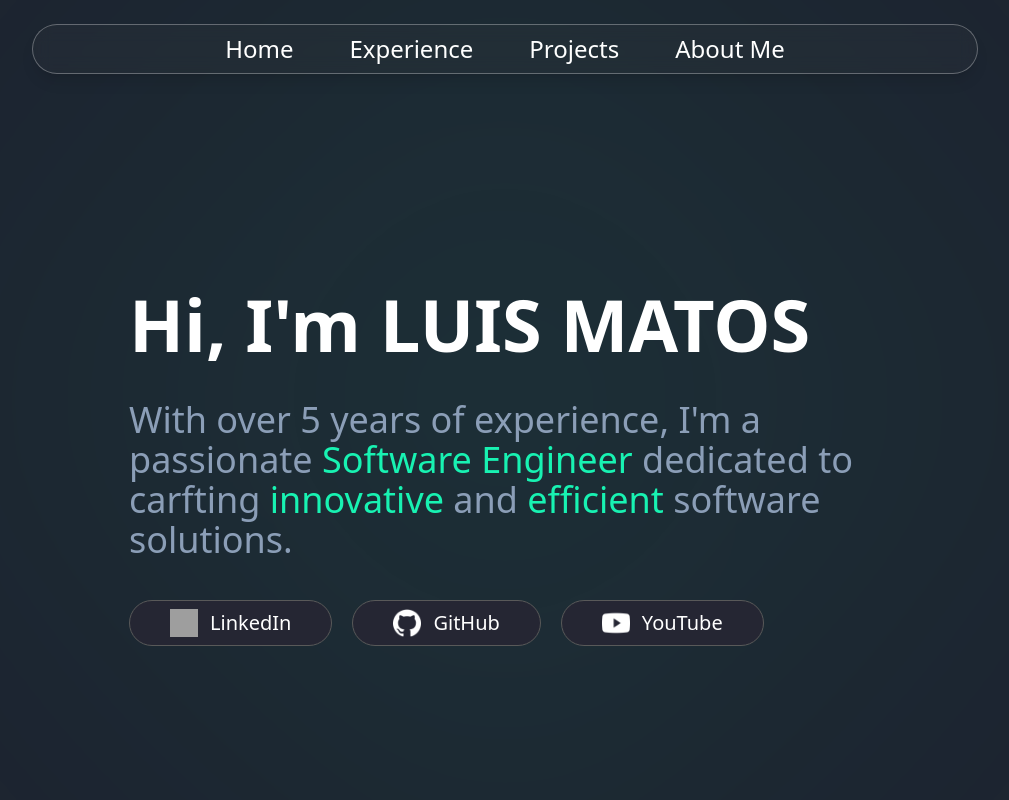
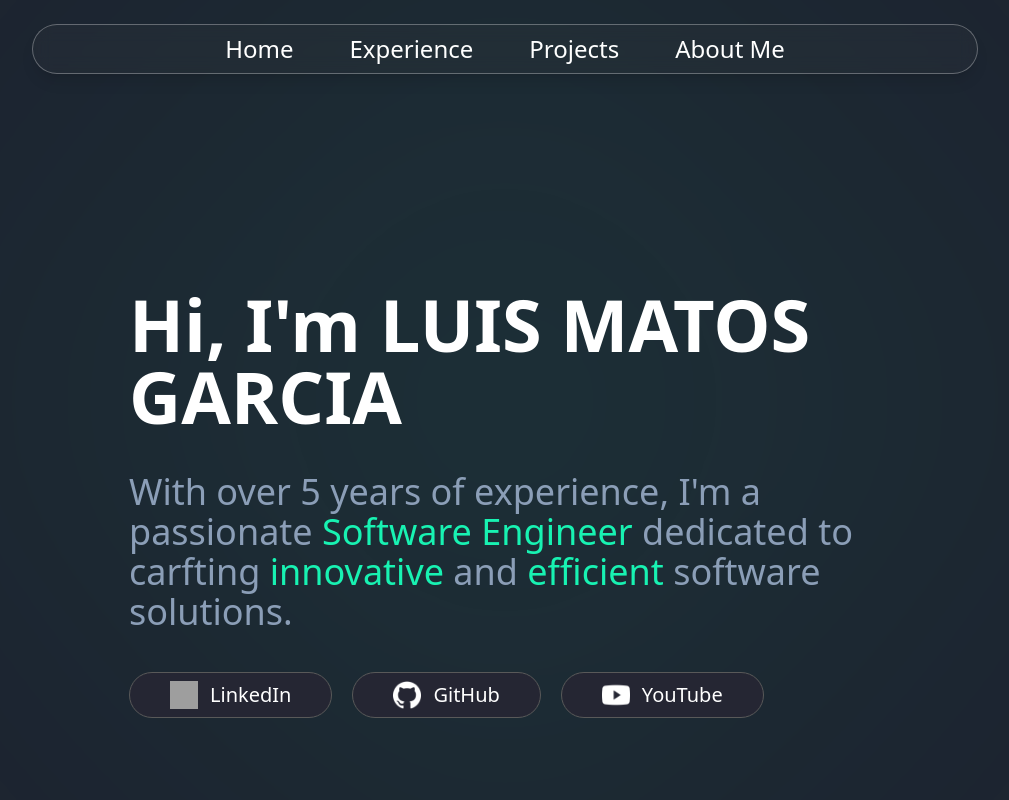
Before and after one commit to luisya22/portfolio-2024, a Svelte app: page / in a window 1280 px wide. Shown: the top 800 px of the page, without its empty margins (135-1144 px from the left). Built offline with nearby package versions, Linux system fonts and the light colour scheme; grey boxes are pictures that could not be loaded; a web font is replaced by a local one.

Commit message:
test: testing workflow

```diff
--- a/src/App.svelte
+++ b/src/App.svelte
@@ -40,7 +40,7 @@
         </nav>
     </header>
     <section id="home" class="flex flex-col gap-y-10 px-5 md:px-10 lg:px-32 xl:px-64 3xl:px-44 w-full mb-32 md:mb-48 lg:mb-64 mt-32 md:mt-48 lg:mt-72">
-        <h1 class="text-white text-4xl md:text-5xl lg:text-7xl 2xl:text-8xl w-full font-bold">Hi, I'm LUIS MATOS</h1>
+        <h1 class="text-white text-4xl md:text-5xl lg:text-7xl 2xl:text-8xl w-full font-bold">Hi, I'm LUIS MATOS GARCIA</h1>
         <p class="text-secodaryLight text-xl md:text-2xl lg:text-4xl w-full leading-normal md:leading-loose">
             With over 5 years of experience, I'm a passionate
             <span class="text-primary">Software Engineer</span> dedicated to carfting
```
